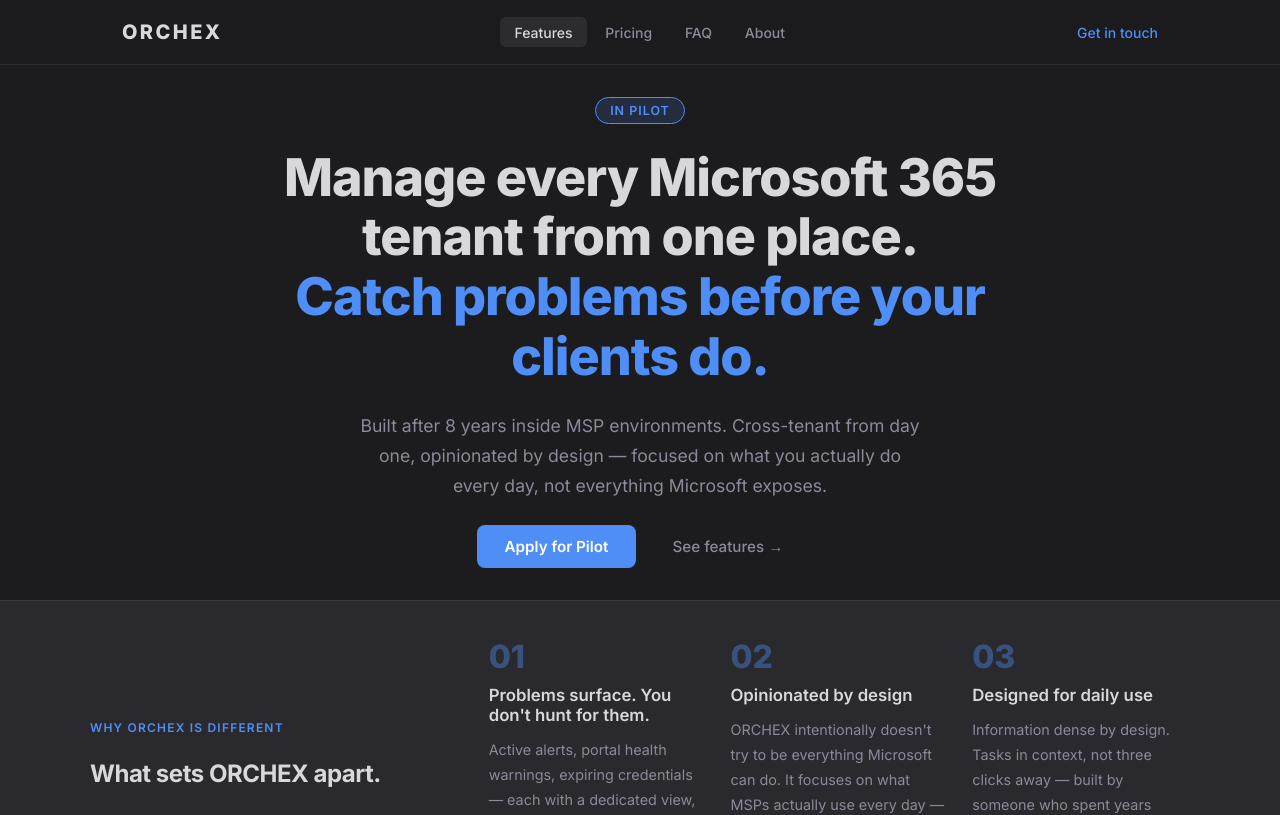
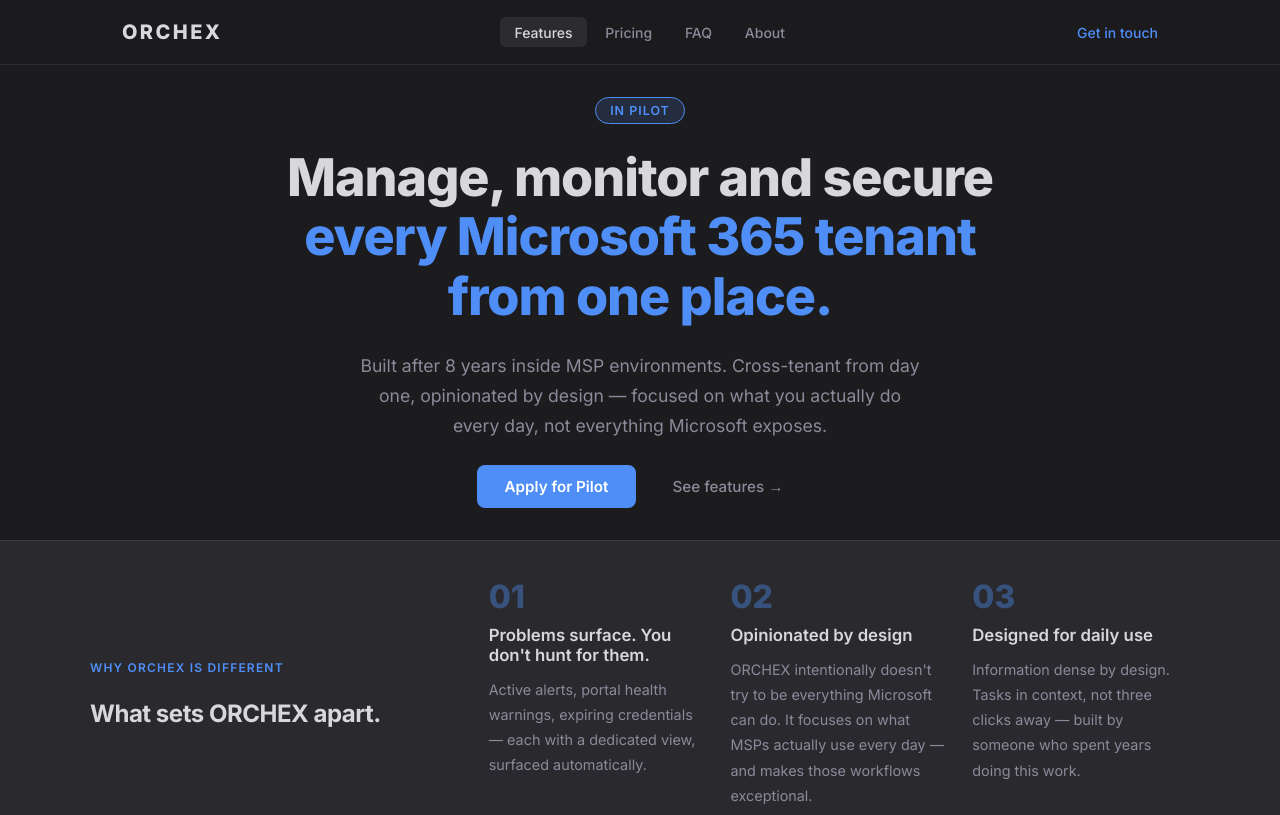
Before and after one commit to sasa-z/orchex-website, a Vue app: page / in a window 1280 px wide. Shown: the top 815 px of the page. Built offline with nearby package versions, Linux system fonts and the light colour scheme.

Commit message:
hero: broaden headline to manage/monitor/secure, drop the urgency line
Reflects that ORCHEX isn't just tenant management — it bundles
monitoring, standards enforcement and forensics in one place, which
a single "manage" verb undersold.

```diff
--- a/src/App.vue
+++ b/src/App.vue
@@ -22,8 +22,8 @@
     <section class="hero">
       <div class="hero-badge">In Pilot</div>
       <h1 class="hero-title">
-        Manage every Microsoft 365 tenant from one place.<br />
-        <span class="accent">Catch problems before your clients do.</span>
+        Manage, monitor and secure<br />
+        <span class="accent">every Microsoft 365 tenant from one place.</span>
       </h1>
       <p class="hero-sub">
         Built after 8 years inside MSP environments. Cross-tenant from day one,
```
